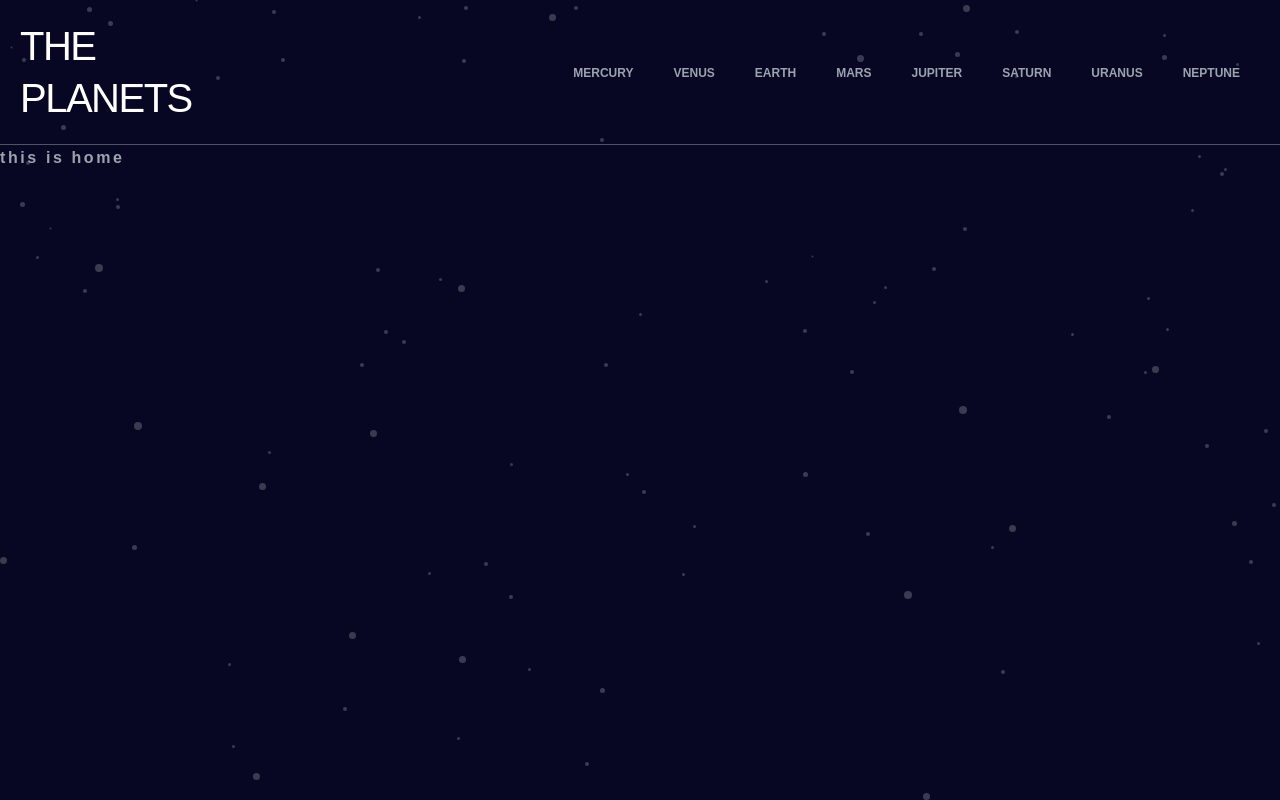
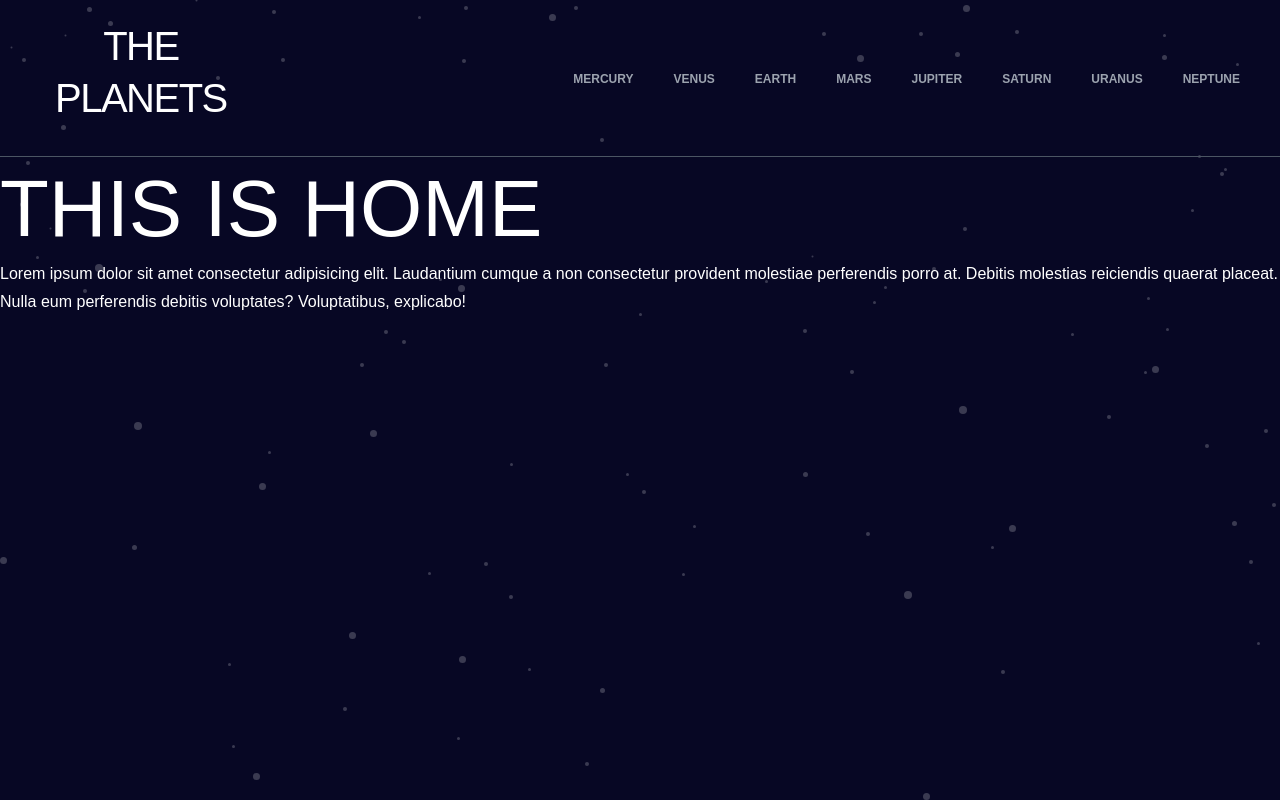
Before and after one commit to holjas/PlanetFacts, a Vue app: page / in a window 1280 px wide. Built offline with nearby package versions, Linux system fonts and the light colour scheme.

Commit message:
fixed glitchey transition between components

```diff
--- a/public/index.html
+++ b/public/index.html
@@ -11,6 +11,12 @@
       href="https://cdnjs.cloudflare.com/ajax/libs/font-awesome/5.15.4/css/all.min.css"
       integrity="sha512-1ycn6IcaQQ40/MKBW2W4Rhis/DbILU74C1vSrLJxCq57o941Ym01SwNsOMqvEBFlcgUa6xLiPY/NS5R+E6ztJQ=="
       crossorigin="anonymous"
+      referrerpolicy="no-referrer"
+    />
+    <!-- animate css -->
+    <link
+      rel="stylesheet"
+      href="https://cdnjs.cloudflare.com/ajax/libs/animate.css/4.1.1/animate.min.css"
       referrerpolicy="no-referrer"
     />
     <title><%= htmlWebpackPlugin.options.title %></title>
--- a/src/App.vue
+++ b/src/App.vue
@@ -1,7 +1,16 @@
 <template>
   <Navbar :planets="planets" />
 
-  <router-view :key="$route.path" :planets="planets" />
+  <router-view v-slot="{ Component }">
+    <!-- using animate.css transitions. cdn added to index.html -->
+    <transition
+      enter-active-class="animate__animated animate__fadeIn animate__faster"
+      leave-active-class="animate__animated animate__fadeOut animate__faster"
+      mode="out-in"
+    >
+      <component :is="Component" :planets="planets" :key="$route.path" />
+    </transition>
+  </router-view>
 </template>
 
 
@@ -18,6 +27,7 @@ export default {
       planets: [],
     };
   },
+
   created() {
     this.fetchLocalData();
   },
@@ -33,3 +43,16 @@ export default {
   },
 };
 </script>
+
+<style>
+/* FOR WHEN USING <transition name="fade" mode="out-in">
+.fade-enter-active,
+.fade-leave-active {
+  transition: opacity 0.3s ease;
+}
+
+.fade-enter-from,
+.fade-leave-to {
+  opacity: 0;
+} */
+</style>
--- a/src/components/Navbar.vue
+++ b/src/components/Navbar.vue
@@ -1,13 +1,25 @@
 <template>
   <nav class="border-b border-gray-600">
-    <div class="flex items-center p-5 uppercase wrapper">
-      <div class="w-1/4">
+    <div
+      class="
+        flex
+        xs:flex-wrap xs:flex-col
+        lg:flex-nowrap lg:flex-row
+        items-center
+        p-5
+        uppercase
+        wrapper
+      "
+    >
+      <!-- PLANETS NAME LOGO -->
+      <div class="lg:w-1/4 xs:w-full xs:text-center xs:pb-3">
         <router-link :to="{ name: 'Home' }">
           <h2>the planets</h2>
         </router-link>
       </div>
-
-      <ul class="w-screen text-right">
+      <!-- LIST OF PLANETS -->
+      <div class="lg:w-screen">
+        <ul class="text-right">
           <li
             v-for="planet in planets"
             :key="planet.name"
@@ -24,6 +36,7 @@
           </li>
         </ul>
       </div>
+    </div>
   </nav>
 </template>
 
@@ -37,4 +50,7 @@ export default {
 </script>
 
 <style scoped>
+a.router-link-active {
+  border-bottom: 4px var(--purple) solid;
+}
 </style>
--- a/src/views/Home.vue
+++ b/src/views/Home.vue
@@ -1,6 +1,12 @@
 <template>
   <div class="home">
-    <h3>this is home</h3>
+    <h1>this is home</h1>
+    <p>
+      Lorem ipsum dolor sit amet consectetur adipisicing elit. Laudantium cumque
+      a non consectetur provident molestiae perferendis porro at. Debitis
+      molestias reiciendis quaerat placeat. Nulla eum perferendis debitis
+      voluptates? Voluptatibus, explicabo!
+    </p>
   </div>
 </template>
 
--- a/src/views/PlanetDetails.vue
+++ b/src/views/PlanetDetails.vue
@@ -1,15 +1,15 @@
 <template>
   <section :key="id" class="wrapper">
-    <div class="flex h-auto sm:flex-wrap xl:flex-nowrap">
-      <div class="pt-6 w-full flex justify-center items-center">
+    <div class="flex h-auto xs:flex-wrap xl:flex-nowrap">
+      <div class="pt-6 w-full flex justify-center items-center xs:mb-6">
         <!--v-if="somethingIsTrue/False"  -->
         <img :src="require(`../assets/${filteredPlanet.images.planet}`)" />
       </div>
       <!-- side bar details -->
-      <div class="flex sm:flex-row sm:p-6 xl:flex-col xl:w-6/12 xl:p-3">
-        <div class="sm:w-8/12 xl:w-full">
-          <h1 class="xl:mb-6">{{ filteredPlanet.name }}</h1>
-          <p class="sm:mt-6">{{ filteredPlanet.overview.content }}</p>
+      <div class="flex xs:flex-row xs:p-6 xs:mt-6 xl:flex-col xl:w-6/12 xl:p-3">
+        <div class="xs:w-8/12 xl:w-full">
+          <h1 class="mb-6">{{ filteredPlanet.name }}</h1>
+          <p class="xs:mt-6">{{ filteredPlanet.overview.content }}</p>
           <p class="mt-5 mb-7">
             <span class="text-gray-600 pr-2">Source </span>
             <span class="text-gray-500 underline font-bold">
@@ -24,9 +24,9 @@
         <div
           class="
             flex flex-col
-            sm:w-4/12
-            sm:mx-6
-            sm:justify-center
+            xs:w-4/12
+            xs:mx-6
+            xs:justify-center
             xl:w-full
             xl:mx-0
           "
@@ -91,6 +91,7 @@ export default {
 }
 
 /* responsive colors
+  xs:bg-yellow-200
 sm:bg-red-200
         md:bg-blue-200
         lg:bg-green-200
--- a/tailwind.config.js
+++ b/tailwind.config.js
@@ -5,6 +5,14 @@ module.exports = {
   darkMode: false,
   theme: {
     extend: {},
+    screens: {
+      xs: "300px",
+      sm: "640px",
+      md: "768px",
+      lg: "1024px",
+      xl: "1280px",
+      "2xl": "1536px",
+    },
   },
   variants: {
     extend: {},
```
Lines whose indentation alone changed are shown as unchanged.
